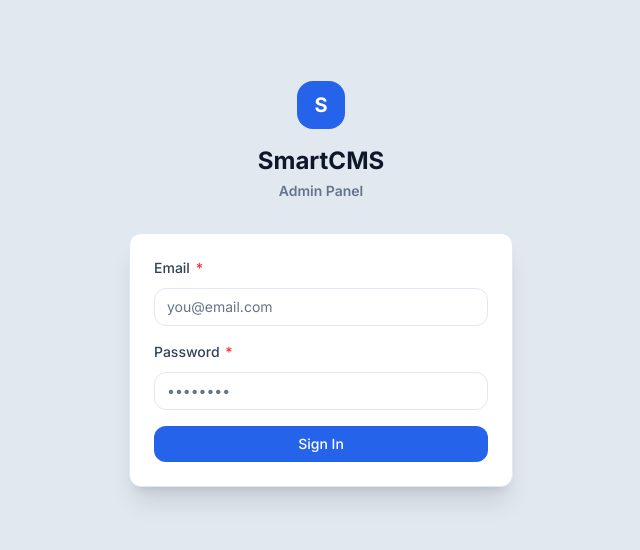
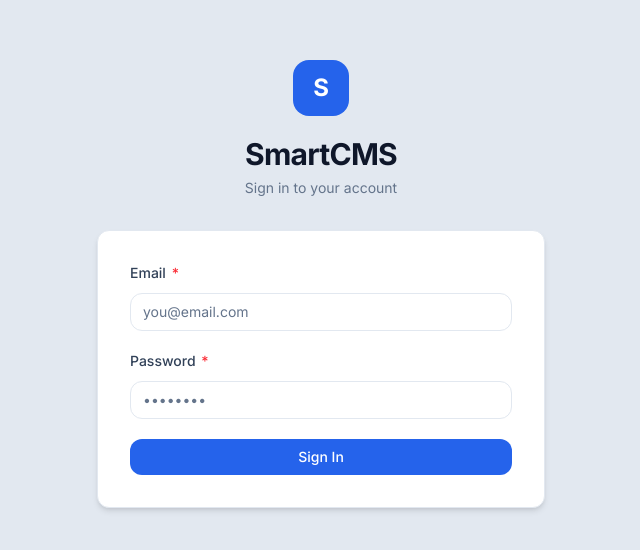
Before and after one commit to jlcarrascof/smartcms-headless-api, a Vue app in the folder frontend/: page /login in a window 1280 px wide. Shown: the part 116-666 px from the top of the page, without its empty margins (319-959 px from the left). Built offline with nearby package versions, Linux system fonts and the light colour scheme; no server answers; the HTML template or start-up script is replaced by a standard one.

Commit message:
refactor: enlarge and modernize login view with lucide icons

```diff
--- a/frontend/src/views/Auth/LoginView.vue
+++ b/frontend/src/views/Auth/LoginView.vue
@@ -2,6 +2,7 @@
 import { reactive, ref } from "vue"
 import { useRouter } from "vue-router"
 import { useAuthStore } from "@/stores/auth"
+import { AlertCircle } from 'lucide-vue-next'
 import BaseButton from "@/components/common/BaseButton.vue"
 import BaseInput from "@/components/common/BaseInput.vue"
 
@@ -35,15 +36,18 @@ async function handleLogin() {
 
 <template>
   <div class="min-h-screen bg-background flex items-center justify-center p-4">
-    <div class="w-full max-w-sm">
+    <div class="w-full max-w-md">
       <div class="text-center mb-8">
-        <div class="inline-flex items-center justify-center size-12 rounded-xl bg-primary text-primary-foreground text-xl font-bold mb-4">S</div>
-        <h1 class="text-2xl font-bold text-foreground">SmartCMS</h1>
-        <p class="text-sm text-muted-foreground font-semibold mt-1">Admin Panel</p>
+        <div class="inline-flex items-center justify-center size-14 rounded-xl bg-primary text-primary-foreground text-2xl font-bold mb-5">S</div>
+        <h1 class="text-3xl font-bold text-foreground tracking-tight">SmartCMS</h1>
+        <p class="text-sm text-muted-foreground mt-1.5">Sign in to your account</p>
       </div>
-      <div class="card shadow-xl p-6 space-y-5">
-        <div v-if="error" class="flex items-center gap-2 p-3 rounded-lg bg-destructive/10 border border-destructive/20 text-destructive text-sm">{{ error }}</div>
-        <form class="space-y-4" @submit.prevent="handleLogin">
+      <div class="card p-8 space-y-6">
+        <div v-if="error" class="flex items-center gap-2.5 p-3.5 rounded-lg bg-destructive/10 border border-destructive/20 text-destructive text-sm">
+          <AlertCircle class="size-4 shrink-0" />
+          <span>{{ error }}</span>
+        </div>
+        <form class="space-y-5" @submit.prevent="handleLogin">
           <BaseInput v-model="form.email" label="Email" type="email" placeholder="you@email.com" required />
           <BaseInput v-model="form.password" label="Password" type="password" placeholder="••••••••" required />
           <BaseButton type="submit" class="w-full" :loading="loading">Sign In</BaseButton>
```
